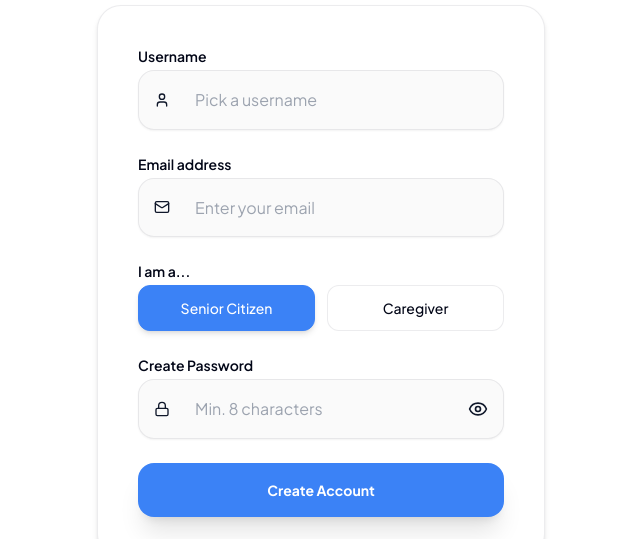
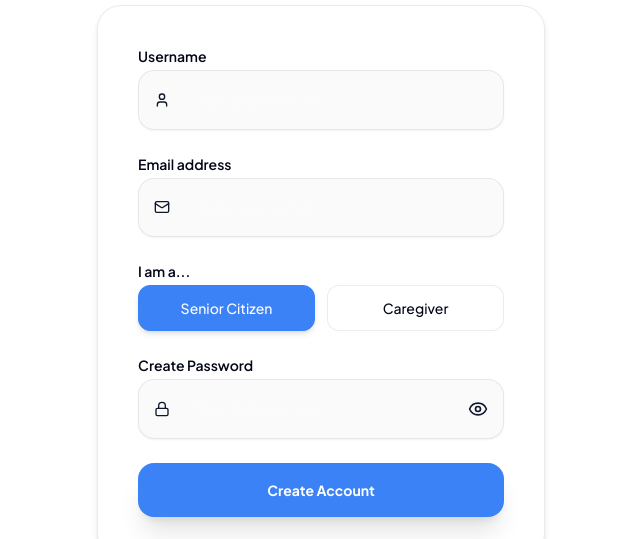
Before and after one commit to adithyakrish0/Medguardian, a Next.js app in the folder frontend/: page /signup in a window 1280 px wide. Shown: the part 211-750 px from the top of the page, without its empty margins (319-959 px from the left). Built offline with nearby package versions, Linux system fonts and the light colour scheme; no server answers.

Commit message:
style: improve input field visibility with glassmorphic effect

```diff
--- a/frontend/src/app/login/page.tsx
+++ b/frontend/src/app/login/page.tsx
@@ -85,7 +85,7 @@ export default function LoginPage() {
                                     required
                                     value={identifier}
                                     onChange={(e) => setIdentifier(e.target.value)}
-                                    className="appearance-none block w-full !pl-14 !pr-4 py-3 border border-gray-300 rounded-xl shadow-sm placeholder-gray-400 focus:outline-none focus:ring-2 focus:ring-primary/20 focus:border-primary transition-all bg-background"
+                                    className="appearance-none block w-full !pl-14 !pr-4 py-3 border border-white/10 rounded-xl shadow-sm placeholder-white/20 focus:outline-none focus:ring-2 focus:ring-primary/20 focus:border-primary transition-all bg-white/5 hover:bg-white/10 hover:border-white/20"
                                     placeholder="Enter username or email"
                                 />
                             </div>
@@ -107,7 +107,7 @@ export default function LoginPage() {
                                     required
                                     value={password}
                                     onChange={(e) => setPassword(e.target.value)}
-                                    className="appearance-none block w-full !pl-14 !pr-12 py-3.5 border border-gray-300 rounded-xl shadow-sm placeholder-gray-400 focus:outline-none focus:ring-2 focus:ring-primary/20 focus:border-primary transition-all bg-background"
+                                    className="appearance-none block w-full !pl-14 !pr-12 py-3.5 border border-white/10 rounded-xl shadow-sm placeholder-white/20 focus:outline-none focus:ring-2 focus:ring-primary/20 focus:border-primary transition-all bg-white/5 hover:bg-white/10 hover:border-white/20"
                                     placeholder="Enter secure password"
                                 />
                                 <button
--- a/frontend/src/app/signup/page.tsx
+++ b/frontend/src/app/signup/page.tsx
@@ -85,7 +85,7 @@ export default function SignupPage() {
                                     required
                                     value={username}
                                     onChange={(e) => setUsername(e.target.value)}
-                                    className="appearance-none block w-full !pl-14 !pr-4 py-3 border border-card-border rounded-xl shadow-sm placeholder-gray-400 focus:outline-none focus:ring-2 focus:ring-primary/20 focus:border-primary transition-all bg-background"
+                                    className="appearance-none block w-full !pl-14 !pr-4 py-3 border border-white/10 rounded-xl shadow-sm placeholder-white/20 focus:outline-none focus:ring-2 focus:ring-primary/20 focus:border-primary transition-all bg-white/5 hover:bg-white/10 hover:border-white/20"
                                     placeholder="Pick a username"
                                 />
                             </div>
@@ -106,7 +106,7 @@ export default function SignupPage() {
                                     required
                                     value={email}
                                     onChange={(e) => setEmail(e.target.value)}
-                                    className="appearance-none block w-full !pl-14 !pr-4 py-3 border border-card-border rounded-xl shadow-sm placeholder-gray-400 focus:outline-none focus:ring-2 focus:ring-primary/20 focus:border-primary transition-all bg-background"
+                                    className="appearance-none block w-full !pl-14 !pr-4 py-3 border border-white/10 rounded-xl shadow-sm placeholder-white/20 focus:outline-none focus:ring-2 focus:ring-primary/20 focus:border-primary transition-all bg-white/5 hover:bg-white/10 hover:border-white/20"
                                     placeholder="Enter your email"
                                 />
                             </div>
@@ -155,7 +155,7 @@ export default function SignupPage() {
                                     required
                                     value={password}
                                     onChange={(e) => setPassword(e.target.value)}
-                                    className="appearance-none block w-full !pl-14 !pr-12 py-3.5 border border-card-border rounded-xl shadow-sm placeholder-gray-400 focus:outline-none focus:ring-2 focus:ring-primary/20 focus:border-primary transition-all bg-background"
+                                    className="appearance-none block w-full !pl-14 !pr-12 py-3.5 border border-white/10 rounded-xl shadow-sm placeholder-white/20 focus:outline-none focus:ring-2 focus:ring-primary/20 focus:border-primary transition-all bg-white/5 hover:bg-white/10 hover:border-white/20"
                                     placeholder="Min. 8 characters"
                                 />
                                 <button
```
